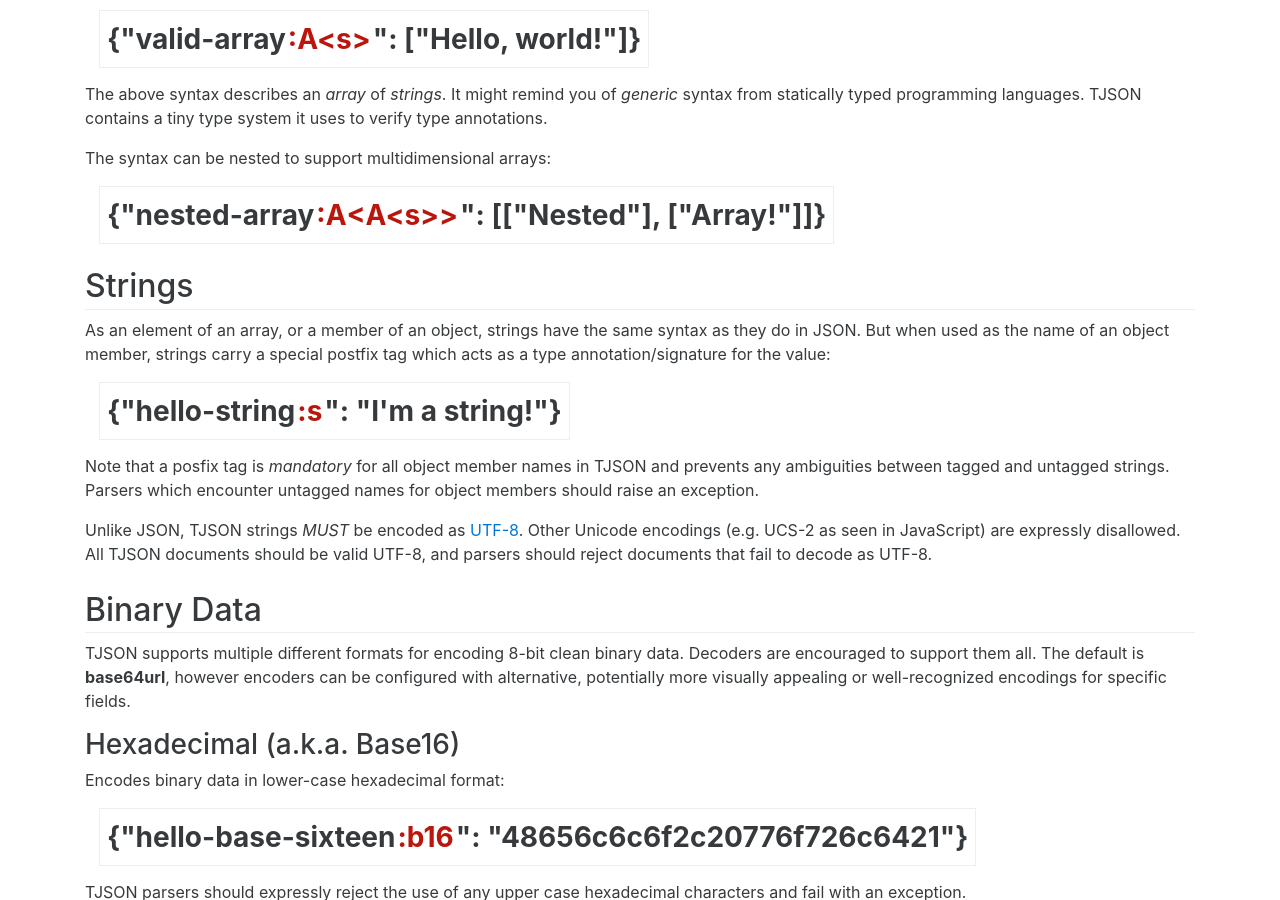
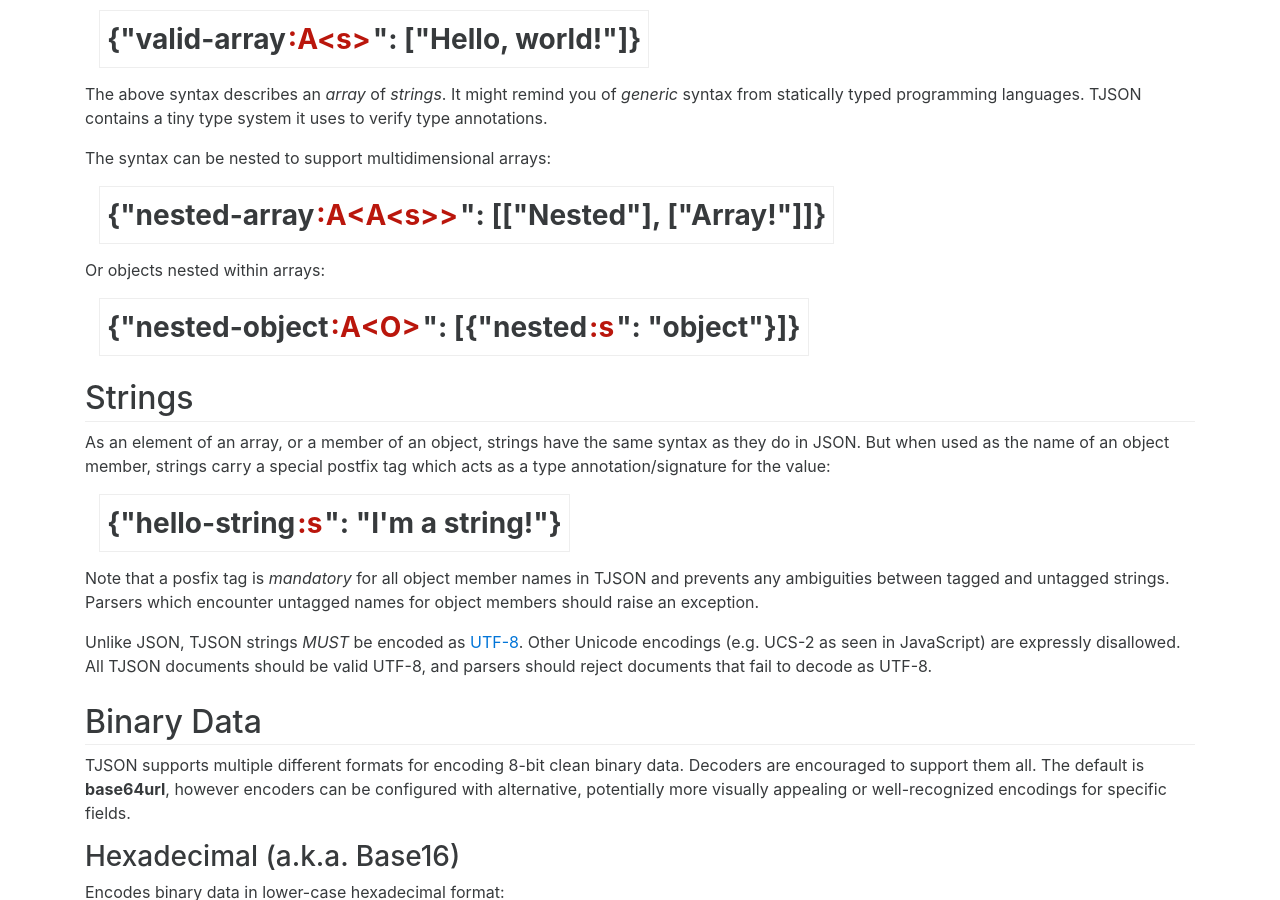
Before and after one commit to tjson/tjson.github.io, a Jekyll site: the page built from index.html, in a window 1280 px wide and 900 px high, scrolled down 1946 px. Built offline with Jekyll 4.4.1, drawn with Linux system fonts in a browser that asks for light colours.

Commit message:
Object nested in array example

```diff
--- a/index.html
+++ b/index.html
@@ -171,6 +171,14 @@ title: "TJSON: Tagged JSON with rich type annotations"
         <div class="syntax-example">
           {&quot;nested-array<span class="tag-prefix">:A&lt;A&lt;s&gt;&gt;</span>&quot;: [["Nested"], ["Array!"]]}
         </div>
+
+        <p>
+          Or objects nested within arrays:
+        </p>
+
+        <div class="syntax-example">
+          {&quot;nested-object<span class="tag-prefix">:A&lt;O&gt;</span>&quot;: [{&quot;nested<span class="tag-prefix">:s</span>&quot;: "object"}]}
+        </div>
       </div>
 
       <div class="subsection">
```
